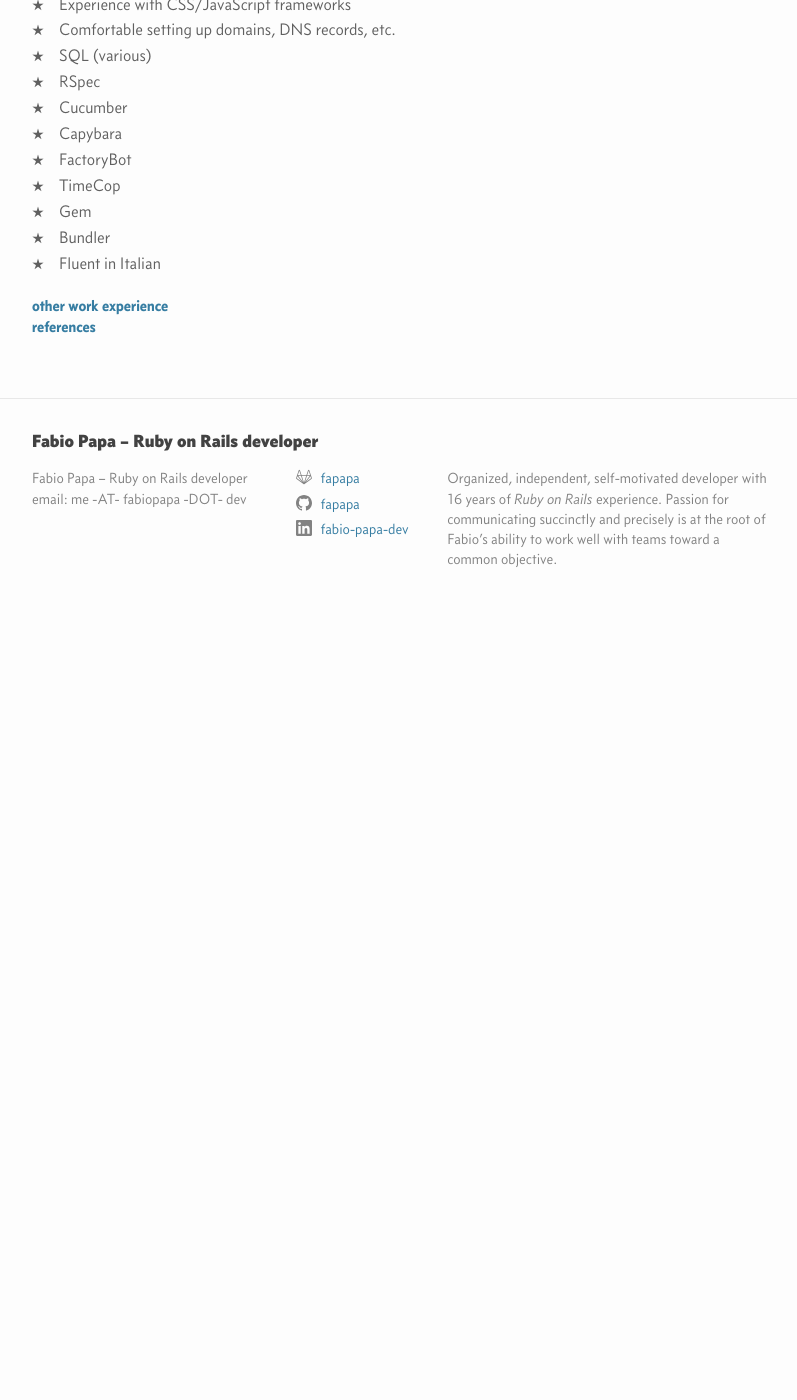
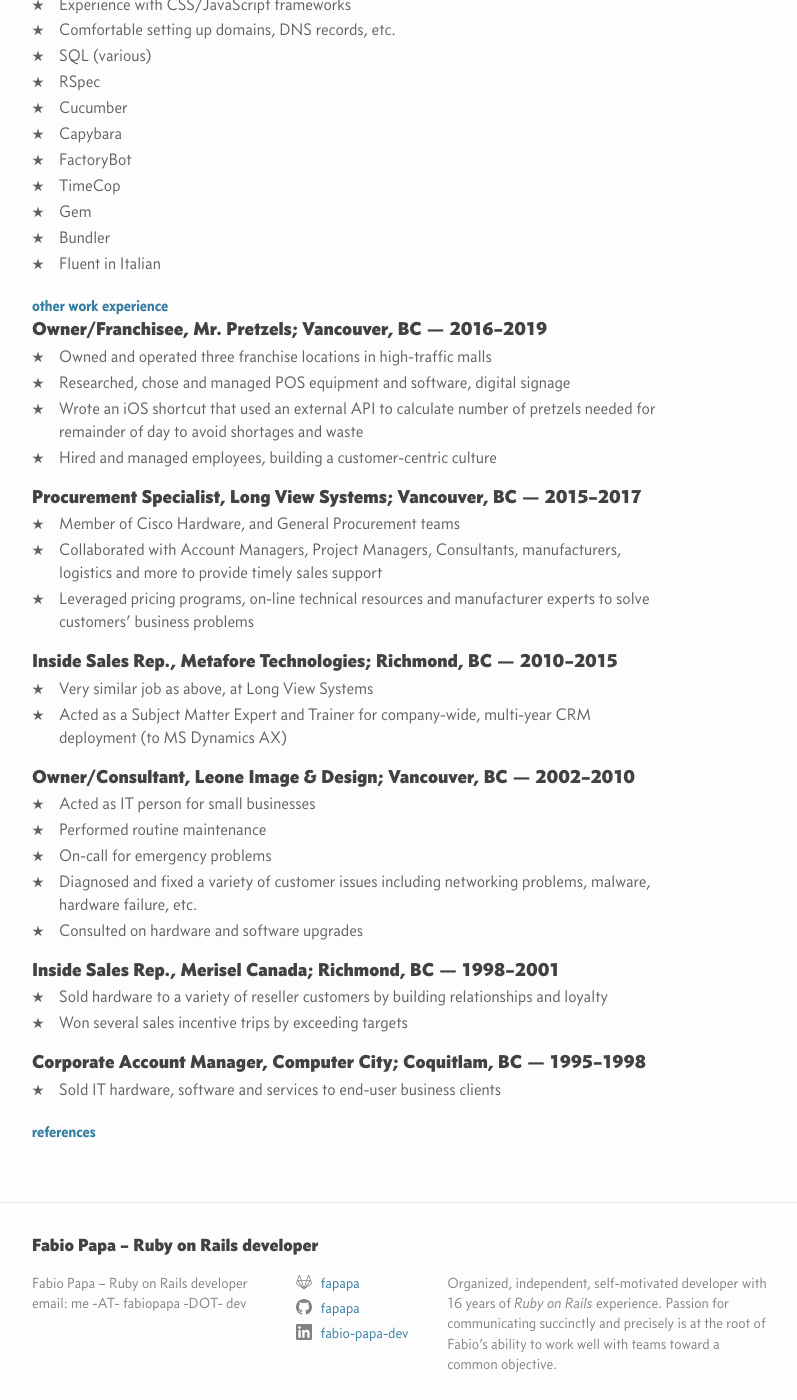
Before and after one commit to fapapa/fapapa.github.io, a Jekyll site: the page built from resume.md, in a window 1280 px wide and 1400 px high, scrolled down 903 px. Shown: the whole window, without its empty margins (238-1035 px from the left). Built offline with Jekyll 4.4.1, drawn with Linux system fonts in a browser that asks for light colours; before the commit the page ends 1533 px from its top, so only the background shows below that.

Commit message:
Add work experience to other work experience section

```diff
--- a/resume.md
+++ b/resume.md
@@ -46,6 +46,39 @@ id: resume
 * Fluent in Italian
 
 # other work experience
+## Owner/Franchisee, Mr. Pretzels; Vancouver, BC — 2016–2019
+* Owned and operated three franchise locations in high-traffic malls
+* Researched, chose and managed POS equipment and software, digital signage
+* Wrote an iOS shortcut that used an external API to calculate number of
+pretzels needed for remainder of day to avoid shortages and waste
+* Hired and managed employees, building a customer-centric culture
 
+## Procurement Specialist, Long View Systems; Vancouver, BC — 2015–2017
+* Member of Cisco Hardware, and General Procurement teams
+* Collaborated with Account Managers, Project Managers, Consultants,
+manufacturers, logistics and more to provide timely sales support
+* Leveraged pricing programs, on-line technical resources and manufacturer
+  experts to solve customers’ business problems
+
+## Inside Sales Rep., Metafore Technologies; Richmond, BC — 2010–2015
+* Very similar job as above, at Long View Systems
+* Acted as a Subject Matter Expert and Trainer for company-wide, multi-year CRM
+  deployment (to MS Dynamics AX)
+
+## Owner/Consultant, Leone Image & Design; Vancouver, BC — 2002–2010
+* Acted as IT person for small businesses
+* Performed routine maintenance
+* On-call for emergency problems
+* Diagnosed and fixed a variety of customer issues including networking
+problems, malware, hardware failure, etc.
+* Consulted on hardware and software upgrades
+
+## Inside Sales Rep., Merisel Canada; Richmond, BC — 1998–2001
+* Sold hardware to a variety of reseller customers by building relationships and
+loyalty
+* Won several sales incentive trips by exceeding targets
+
+## Corporate Account Manager, Computer City; Coquitlam, BC — 1995–1998
+* Sold IT hardware, software and services to end-user business clients
 
 # references
```
